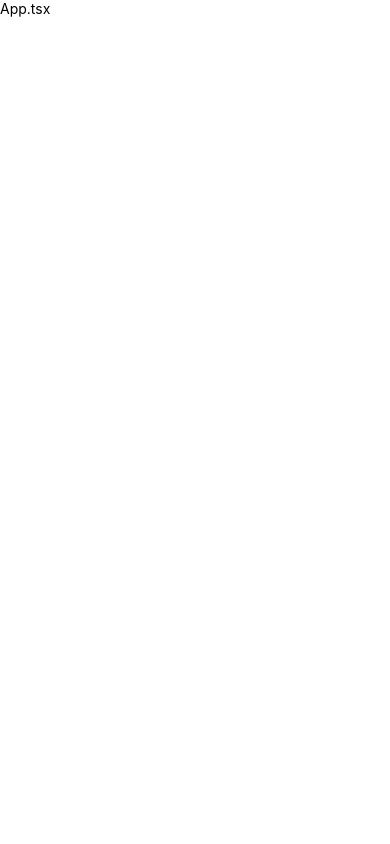
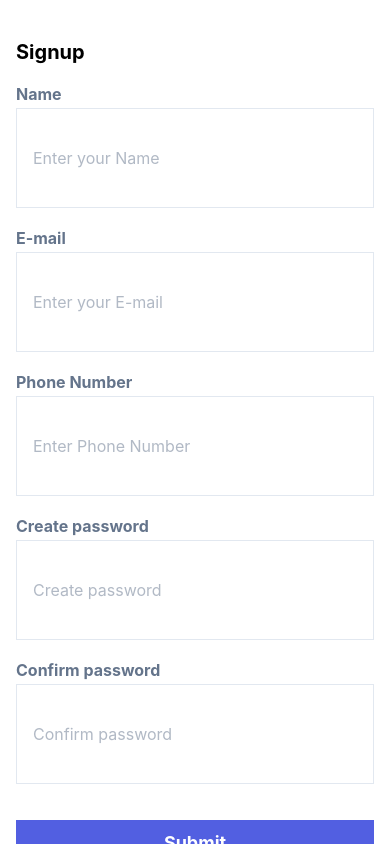
Before and after one commit to ImAshokDev/RN-Task1, a React Native app: screen / in a window 390 px wide. Built offline with nearby package versions, Linux system fonts and the light colour scheme.

Commit message:
signup form added

```diff
--- a/App.tsx
+++ b/App.tsx
@@ -1,6 +1,8 @@
 import React from 'react';
 
 import {SafeAreaView, StatusBar, Text, useColorScheme} from 'react-native';
+
+import {Signup} from './src/screens/Signup';
 
 function App() {
   const isDarkMode = useColorScheme() === 'dark';
@@ -8,7 +10,8 @@ function App() {
   return (
     <SafeAreaView style={{flex: 1, backgroundColor: '#ffffff'}}>
       <StatusBar barStyle={isDarkMode ? 'light-content' : 'dark-content'} />
-      <Text style={{color: '#000'}}>App.tsx</Text>
+      {/* <Text style={{color: '#000'}}>Home Screen</Text> */}
+      <Signup />
     </SafeAreaView>
   );
 }
--- /dev/null
+++ b/src/components/TextField.jsx
@@ -0,0 +1,64 @@
+import React from 'react';
+import {StyleSheet, Text, TextInput, View} from 'react-native';
+
+export const TextField = ({
+  label,
+  placeholder,
+  value,
+  onChangeText,
+  keyboardType,
+  multiline,
+  numberOfLines,
+  inputHeight,
+  errorLabel,
+}) => {
+  return (
+    <View style={styles.inputView}>
+      {label && <Text style={styles.label}>{label}</Text>}
+
+      <TextInput
+        placeholder={placeholder}
+        value={value}
+        onChangeText={onChangeText}
+        keyboardType={keyboardType ? keyboardType : 'default'}
+        multiline={multiline}
+        numberOfLines={numberOfLines}
+        placeholderTextColor={'#64748B80'}
+        style={[
+          styles.inputStyle,
+          {
+            borderColor: errorLabel ? '#B91C1C' : '#E2E8F0',
+            height: inputHeight,
+          },
+        ]}
+      />
+
+      {errorLabel ? <Text style={styles.errorLabel}>{errorLabel}</Text> : null}
+    </View>
+  );
+};
+
+const styles = StyleSheet.create({
+  inputView: {
+    marginBottom: 20,
+  },
+  label: {
+    fontSize: 16,
+    color: '#64748B',
+    marginBottom: 4,
+    fontWeight: 'bold',
+  },
+  inputStyle: {
+    fontSize: 16,
+    color: '#000000',
+    paddingVertical: 10,
+    paddingHorizontal: 16,
+    borderWidth: 1,
+    height: 100,
+  },
+  errorLabel: {
+    fontSize: 14,
+    color: '#B91C1C',
+    marginTop: 2,
+  },
+});
--- /dev/null
+++ b/src/screens/Signup.jsx
@@ -0,0 +1,224 @@
+import React, {useState} from 'react';
+import {
+  ScrollView,
+  StyleSheet,
+  Text,
+  TouchableOpacity,
+  View,
+} from 'react-native';
+
+import {TextField} from '../components/TextField';
+
+export function Signup() {
+  const initialState = {
+    name: '',
+    email: '',
+    phoneNumber: '',
+    createPassword: '',
+    confirmPassword: '',
+  };
+
+  const initialErrorState = {
+    nameError: '',
+    emailError: '',
+    phoneNumberError: '',
+    createPasswordError: '',
+    confirmPasswordError: '',
+  };
+
+  const [values, setValues] = useState(initialState);
+  const [errorValues, setErrorValues] = useState(initialErrorState);
+
+  const onChange = (val, name) => {
+    setValues({
+      ...values,
+      [name]: val,
+    });
+  };
+
+  const isValidate = () => {
+    let nameErr = '';
+    let emailErr = '';
+    let phoneNumberErr = '';
+    let createPasswordErr = '';
+    let confirmPasswordErr = '';
+
+    if (!values?.name) {
+      nameErr = 'Name is required';
+    }
+
+    const reg = /^\w+([\.-]?\w+)*@\w+([\.-]?\w+)*(\.\w{2,3})+$/;
+
+    if (values?.email) {
+      if (reg.test(values?.email) === false) {
+        emailErr = 'Invalid E-mail';
+      }
+    } else {
+      emailErr = 'E-mail is required';
+    }
+
+    const numberPattern = new RegExp(
+      /^([+]?[\s0-9]+)?(\d{3}|[(]?[0-9]+[)])?([-]?[\s]?[0-9])+$/i,
+    );
+
+    if (values?.phoneNumber) {
+      if (!numberPattern.test(values?.phoneNumber)) {
+        phoneNumberErr = 'Enter valid phone number';
+      }
+    } else {
+      phoneNumberErr = 'Phone Number is required';
+    }
+
+    if (!values?.createPassword) {
+      createPasswordErr = 'Create password is required';
+    }
+    if (!values?.confirmPassword) {
+      confirmPasswordErr = 'Confirm password is required';
+    }
+
+    if (
+      nameErr ||
+      emailErr ||
+      phoneNumberErr ||
+      createPasswordErr ||
+      confirmPasswordErr
+    ) {
+      setErrorValues({
+        ...errorValues,
+        nameError: nameErr,
+        emailError: emailErr,
+        phoneNumberError: phoneNumberErr,
+        createPasswordError: createPasswordErr,
+        confirmPasswordError: confirmPasswordErr,
+      });
+      return false;
+    }
+
+    setErrorValues(initialErrorState);
+    return true;
+  };
+
+  const handleSubmit = () => {
+    if (isValidate()) {
+      console.log('validation done', values);
+    } else {
+      console.log('validation error.....', values);
+    }
+  };
+
+  return (
+    <View style={styles.container}>
+      <ScrollView
+        showsVerticalScrollIndicator={false}
+        keyboardShouldPersistTaps={'handled'}>
+        <View style={styles.formView}>
+          <Text style={styles.title}>Signup</Text>
+
+          <TextField
+            label={'Name'}
+            placeholder="Enter your Name"
+            value={values.name}
+            onChangeText={val => onChange(val, 'name')}
+            errorLabel={errorValues?.nameError}
+          />
+          <TextField
+            label={'E-mail'}
+            placeholder="Enter your E-mail"
+            value={values.email}
+            onChangeText={val => onChange(val, 'email')}
+            errorLabel={errorValues?.emailError}
+          />
+          <TextField
+            label={'Phone Number'}
+            placeholder="Enter Phone Number"
+            keyboardType={'number-pad'}
+            value={values.phoneNumber}
+            onChangeText={val => onChange(val, 'phoneNumber')}
+            errorLabel={errorValues?.phoneNumberError}
+          />
+          <TextField
+            label={'Create password'}
+            placeholder="Create password"
+            value={values.createPassword}
+            onChangeText={val => onChange(val, 'createPassword')}
+            errorLabel={errorValues?.createPasswordError}
+          />
+          <TextField
+            label={'Confirm password'}
+            placeholder="Confirm password"
+            value={values.confirmPassword}
+            onChangeText={val => onChange(val, 'confirmPassword')}
+            errorLabel={errorValues?.confirmPasswordError}
+          />
+
+          <TouchableOpacity
+            activeOpacity={0.6}
+            onPress={handleSubmit}
+            style={styles.btn}>
+            <Text style={styles.btnText}>Submit</Text>
+          </TouchableOpacity>
+
+          <View style={styles.infoView}>
+            <Text style={styles.text1}>Already have an account?</Text>
+            <TouchableOpacity activeOpacity={0.4} style={styles.linkBtn}>
+              <Text style={styles.linkBtnText}>Signin</Text>
+            </TouchableOpacity>
+          </View>
+        </View>
+      </ScrollView>
+    </View>
+  );
+}
+
+const styles = StyleSheet.create({
+  container: {
+    flex: 1,
+    paddingHorizontal: 16,
+  },
+  formView: {
+    paddingVertical: 20,
+  },
+  title: {
+    fontSize: 20,
+    color: '#000000',
+    fontWeight: 'bold',
+    marginVertical: 20,
+  },
+
+  // buttons
+  btn: {
+    backgroundColor: '#525FE1',
+    padding: 12,
+    display: 'flex',
+    flexDirection: 'row',
+    justifyContent: 'center',
+    alignItems: 'center',
+    marginVertical: 16,
+  },
+  btnText: {
+    fontSize: 18,
+    color: '#fff',
+    fontWeight: 'bold',
+  },
+
+  infoView: {
+    display: 'flex',
+    flexDirection: 'row',
+    justifyContent: 'center',
+    alignItems: 'center',
+    marginTop: 10,
+  },
+  text1: {
+    fontSize: 16,
+    color: '#000000',
+  },
+  linkBtn: {
+    marginLeft: 10,
+  },
+
+  linkBtnText: {
+    fontSize: 18,
+    color: '#0079FF',
+    fontWeight: 'bold',
+  },
+});
```
Also changed, not shown: 1 other file (tests, documents, lock files or other folders).
